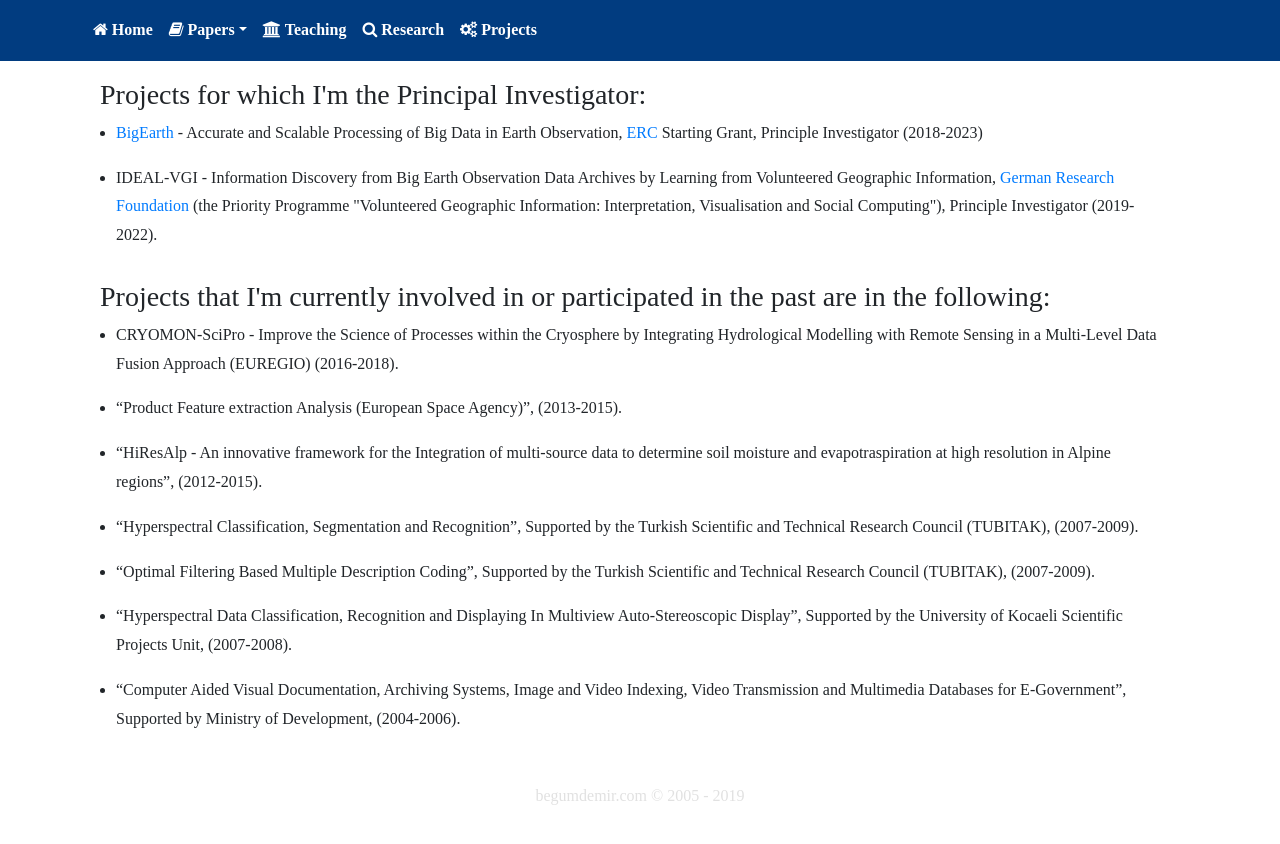
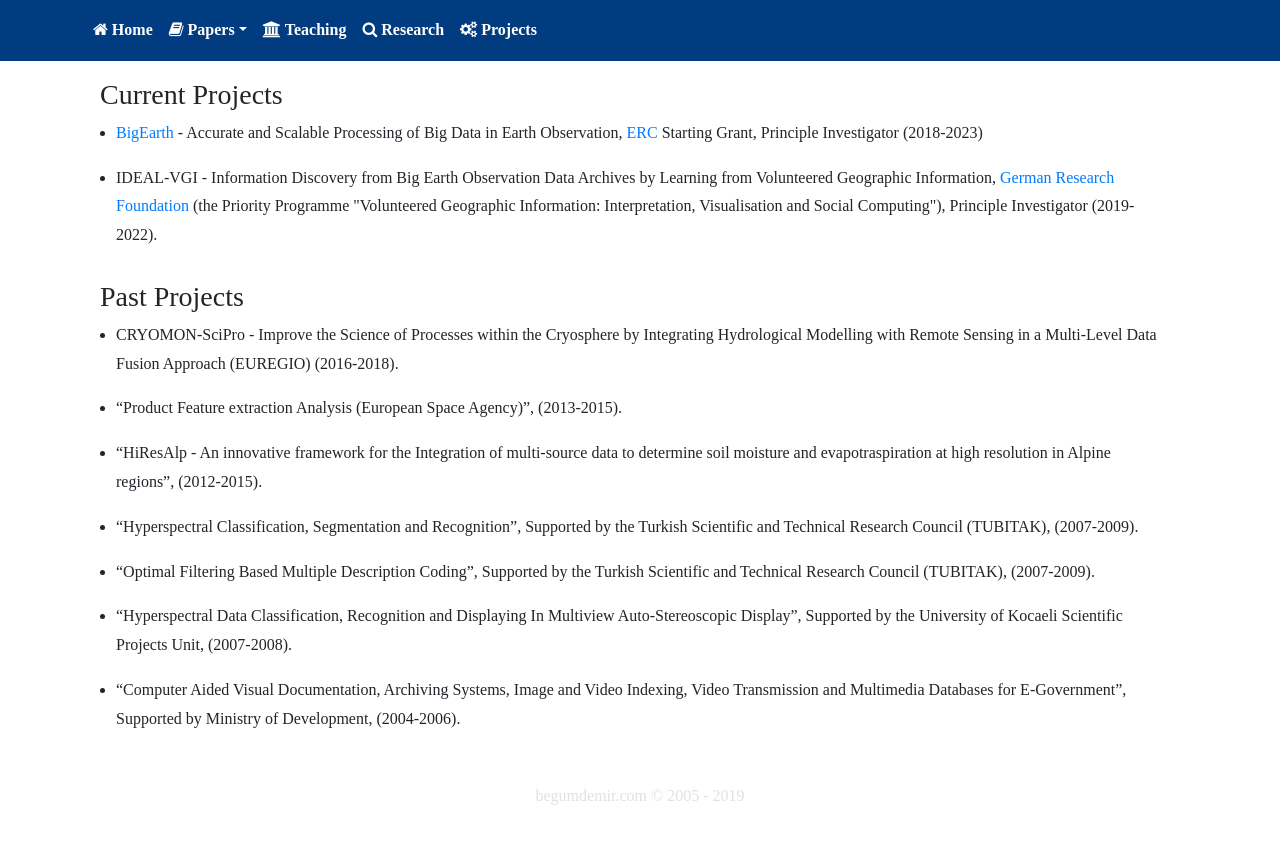
Before and after one commit to zafatar/bd, a Jekyll site: the page built from projects.md, in a window 1280 px wide. Shown: the top 844 px of the page. Built offline with Jekyll 4.4.1, drawn with Linux system fonts in a browser that asks for light colours; nearby versions of some CDN libraries; some web fonts are replaced.

Commit message:
update projects

```diff
--- a/projects.md
+++ b/projects.md
@@ -8,14 +8,14 @@ guid: http://www.begumdemir.com/?page_id=4
 ---
 
 <div class="col-lg-12 text-left">
-	<h3>Projects for which I'm the Principal Investigator:</h3>
+	<h3>Current Projects</h3>
 	<ul class="px-3">
 		<li class="pb-3"><a href="http://www.bigearth.eu" target="_blank">BigEarth</a> - Accurate and Scalable Processing of Big Data in Earth Observation, <a href="https://erc.europa.eu" target="_blank">ERC</a> Starting Grant, Principle Investigator (2018-2023)</li>
 
 		<li class="pb-3">IDEAL-VGI - Information Discovery from Big Earth Observation Data Archives by Learning from Volunteered Geographic Information, <a href="https://www.dfg.de/en/" target="_blank">German Research Foundation</a> (the Priority Programme "Volunteered Geographic Information: Interpretation, Visualisation and Social Computing"), Principle Investigator (2019-2022).</li>
 	</ul>
 
-	<h3>Projects that I'm currently involved in or participated in the past are in the following:</h3>
+	<h3>Past Projects</h3>
 	<ul class="px-3">
 		<li class="pb-3">CRYOMON-SciPro - Improve the Science of Processes within the Cryosphere by Integrating Hydrological Modelling with Remote Sensing in a Multi-Level Data Fusion Approach (EUREGIO) (2016-2018).</li>
 
```
